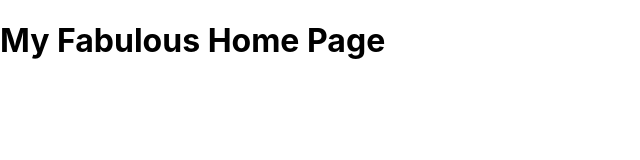
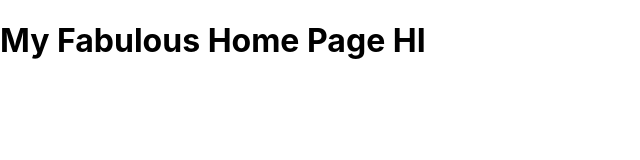
Before and after one commit to ryu9663/mergin-practice, a Next.js app: page / in a window 1280 px wide. Shown: the top 160 px of the page, without its empty margins (0-640 px from the left). Built offline with nearby package versions, Linux system fonts and the light colour scheme.

Commit message:
chore : MASTER 홈페이지 수정

```diff
--- a/pages/index.js
+++ b/pages/index.js
@@ -3,7 +3,7 @@ import Image from 'next/image'
 import styles from '../styles/Home.module.css'
 
 function HomePage() {
-  return <h1>My Fabulous Home Page</h1>;
+  return <h1>My Fabulous Home Page HI</h1>;
 }
 
 export default HomePage;
```
